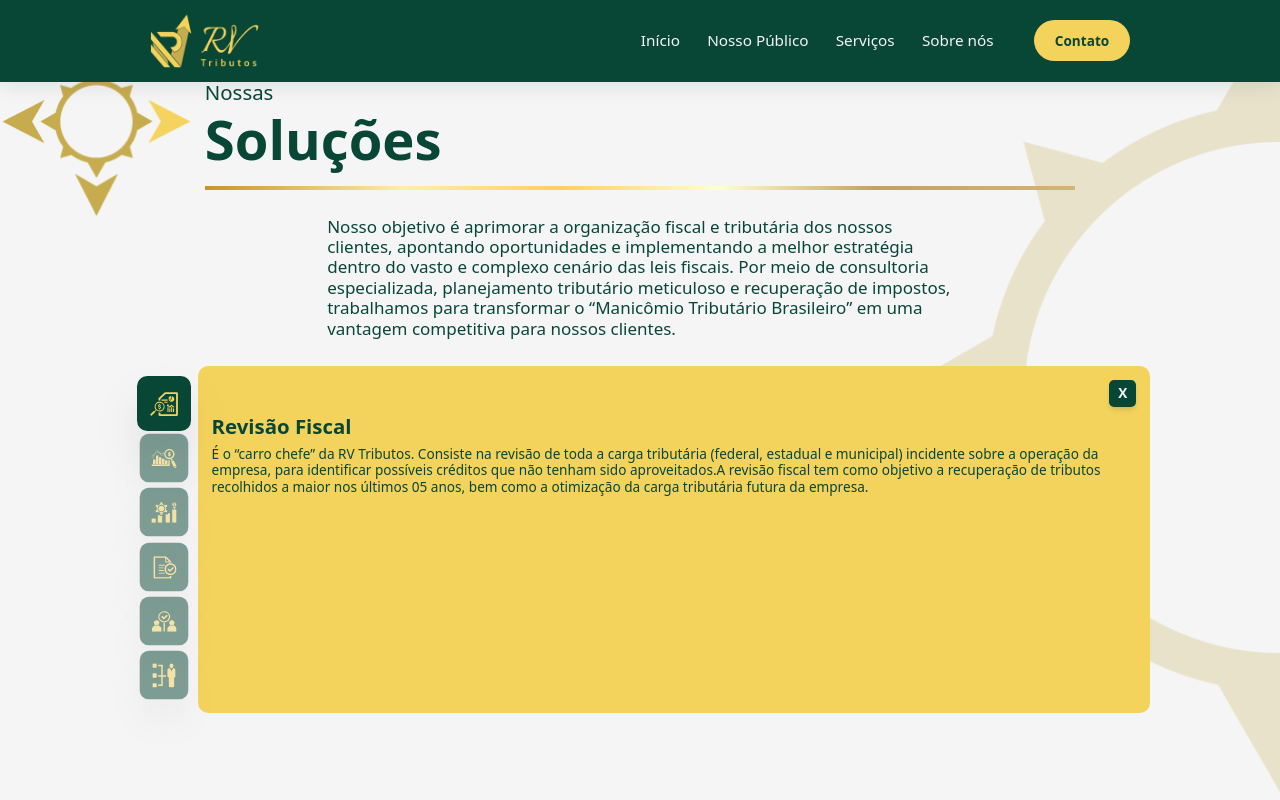
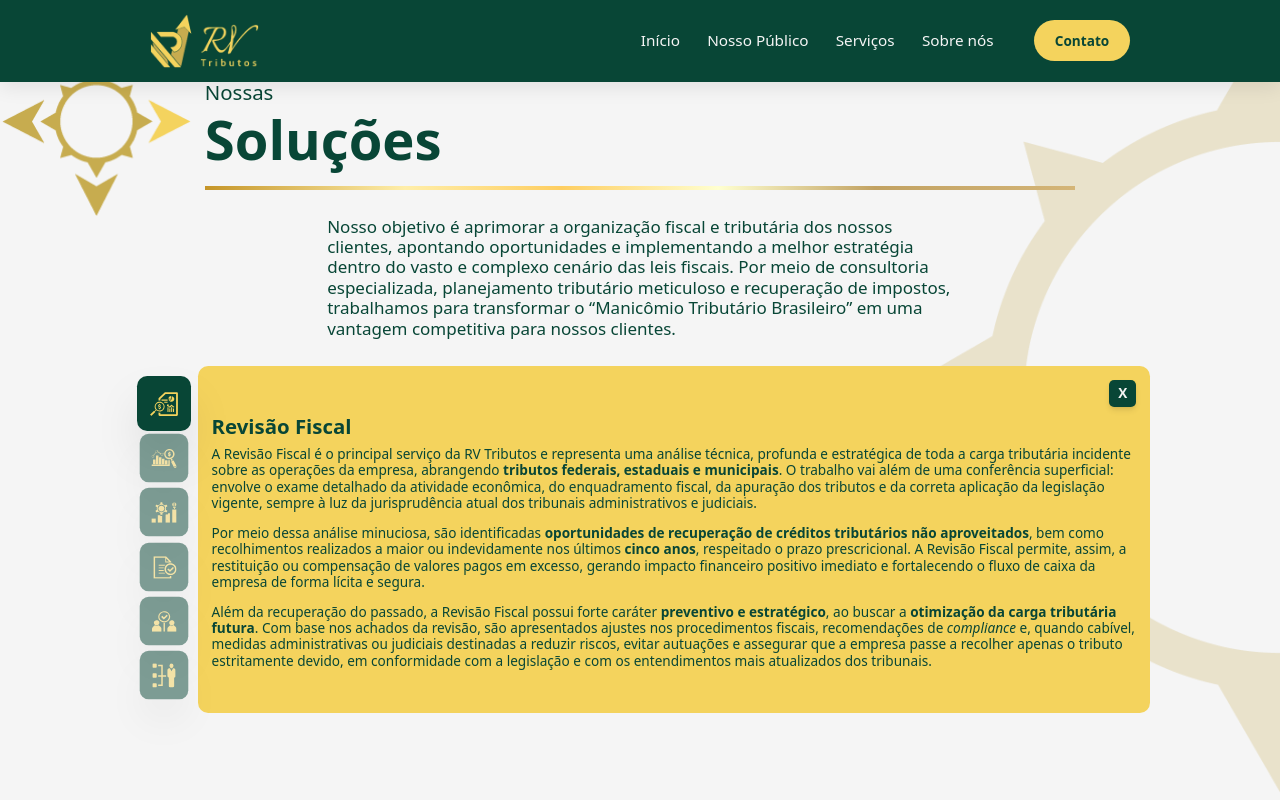
Before and after one commit to hagartelles/rv-tributos-new, a Next.js app: page / in a window 1280 px wide. Both pictures are taken after a click on the button 379 px from the left and 2110 px from the top of the page. Shown: the part 1710-2510 px from the top of the page. Built offline with nearby package versions, Linux system fonts and the light colour scheme; a web font is replaced by a local one.

Commit message:
update: updated data from services offered

```diff
--- a/src/components/main/sections/expertises/expertisesData.tsx
+++ b/src/components/main/sections/expertises/expertisesData.tsx
@@ -12,7 +12,7 @@ export const servicesData = [
         mobileImage: '/mobile/gerente_joia.webp',
         alt:"Gestor fazendo sinal de positivo aprovando o planejamento tributário",
         desktopImage: '/desktop/gerente_joia.webp',
-        description: 'Lorem ipsum dolor sit amet, consectetuer adipiscing elit, sed diam nonummy nibh euismod tincidunt ut laoreet dolore magna aliquam erat',
+        description: 'Atuação focada em créditos de insumos, classificação fiscal, incentivos produtivos e redução segura da carga tributária industrial.',
         longDescription: 'Detalhes específicos para Indústria. Falamos sobre IPI, ICMS, créditos tributários na compra de insumos e como otimizar a cadeia produtiva para evitar bitributação e garantir conformidade fiscal com máxima eficiência.',
     },
     {
--- a/src/components/main/sections/servicesOffered/Services.tsx
+++ b/src/components/main/sections/servicesOffered/Services.tsx
@@ -77,9 +77,9 @@ export default function Services() {
                                         </button>
 
                                         {/* Título abaixo do botão */}
-                                        <p className={`text-rv-green ${activeId ? `hidden` : `visible`} font-display font-bold text-center transition-all duration-300 ${activeId ? 'text-[0.6rem]' : 'text-[clamp(1rem,3.5vw,2rem)]'}`}>
+                                        <div className={`text-rv-green ${activeId ? `hidden` : `visible`} font-display font-bold text-center transition-all duration-300 ${activeId ? 'text-[0.6rem]' : 'text-[clamp(1rem,3.5vw,2rem)]'}`}>
                                             {service.title}
-                                        </p>
+                                        </div>
                                     </div>
                                 );
                             })}
--- a/src/components/main/sections/servicesOffered/servicesData.tsx
+++ b/src/components/main/sections/servicesOffered/servicesData.tsx
@@ -8,49 +8,121 @@ export const servicesList = [
     {
         id: 1,
         name: 'Revisão Fiscal',
-        alt:'Ícone representando análise minuciosa de documentos para Revisão Fiscal',
+        alt: 'Ícone representando análise minuciosa de documentos para Revisão Fiscal',
         title: <>Revisão <br />Fiscal</>,
         icon: '/revisao_fiscal.svg',
-        description: 'É o “carro chefe” da RV Tributos. Consiste na revisão de toda a carga tributária (federal, estadual e municipal) incidente sobre a operação da empresa, para identificar possíveis créditos que não tenham sido aproveitados.A revisão fiscal tem como objetivo a recuperação de tributos recolhidos a maior nos últimos 05 anos, bem como a otimização da carga tributária futura da empresa.'
+        description: (
+            <>
+                <p className="mb-4">
+                    A Revisão Fiscal é o principal serviço da RV Tributos e representa uma análise técnica, profunda e estratégica de toda a carga tributária incidente sobre as operações da empresa, abrangendo <strong>tributos federais, estaduais e municipais</strong>. O trabalho vai além de uma conferência superficial: envolve o exame detalhado da atividade econômica, do enquadramento fiscal, da apuração dos tributos e da correta aplicação da legislação vigente, sempre à luz da jurisprudência atual dos tribunais administrativos e judiciais.
+                </p>
+                <p className="mb-4">
+                    Por meio dessa análise minuciosa, são identificadas <strong>oportunidades de recuperação de créditos tributários não aproveitados</strong>, bem como recolhimentos realizados a maior ou indevidamente nos últimos <strong>cinco anos</strong>, respeitado o prazo prescricional. A Revisão Fiscal permite, assim, a restituição ou compensação de valores pagos em excesso, gerando impacto financeiro positivo imediato e fortalecendo o fluxo de caixa da empresa de forma lícita e segura.
+                </p>
+                <p>
+                    Além da recuperação do passado, a Revisão Fiscal possui forte caráter <strong>preventivo e estratégico</strong>, ao buscar a <strong>otimização da carga tributária futura</strong>. Com base nos achados da revisão, são apresentados ajustes nos procedimentos fiscais, recomendações de <em>compliance</em> e, quando cabível, medidas administrativas ou judiciais destinadas a reduzir riscos, evitar autuações e assegurar que a empresa passe a recolher apenas o tributo estritamente devido, em conformidade com a legislação e com os entendimentos mais atualizados dos tribunais.
+                </p>
+            </>
+        ),
     },
     {
         id: 2,
         name: 'Planejamento Tributário',
-        alt:"Ícone estratégico ilustrando o serviço de Planejamento Tributário",
+        alt: "Ícone estratégico ilustrando o serviço de Planejamento Tributário",
         title: <>Planejamento <br /> Tributário</>,
         icon: '/planejamento_tributario.svg',
-        description: 'Análise de toda a estrutura comercial, logística e operacional da empresa, para apontar medidas que reduzam a carga tributária incidente, tal como o apontamento do regime de tributação mais vantajoso; eventuais benefícios fiscais que possam ser utilizados; sugestões de melhorias logísticas e na aquisição de produtos/serviços, além de possíveis alterações societárias para organização e proteção patrimonial.'
+        description: (
+            <>
+                <p className="mb-4">
+                    O Planejamento Tributário consiste em uma análise estratégica e integrada de toda a <strong>estrutura comercial, logística, operacional e societária</strong> da empresa, com o objetivo de identificar medidas lícitas capazes de <strong>reduzir a carga tributária</strong> e aumentar a eficiência econômica do negócio. O trabalho é desenvolvido a partir do estudo aprofundado das atividades exercidas, da cadeia de suprimentos, da forma de comercialização e da estrutura de custos, sempre com estrita observância à legislação tributária e à jurisprudência dos tribunais administrativos e judiciais.
+                </p>
+                <p className="mb-4">
+                    Neste serviço, realizamos o estudo do <strong>enquadramento no regime de tributação mais vantajoso</strong> (Simples Nacional, Lucro Presumido ou Lucro Real), com simulações comparativas e projeções financeiras, bem como a identificação de <strong>benefícios fiscais, incentivos e regimes especiais</strong> eventualmente aplicáveis à atividade da empresa. Também são avaliadas oportunidades relacionadas à reorganização logística, à forma de aquisição de insumos e serviços e à correta classificação fiscal de operações, buscando reduzir a incidência tributária sem aumento de riscos fiscais.
+                </p>
+                <p>
+                    Além disso, o Planejamento Tributário pode abranger ajustes na <strong>estrutura societária</strong>, com foco na organização do negócio, na eficiência operacional e na <strong>proteção patrimonial</strong>, sempre respeitando os limites legais e evitando práticas que possam ser caracterizadas como evasão fiscal. Ao final, a empresa passa a contar com um modelo tributário mais racional, seguro e alinhado à sua realidade operacional, proporcionando economia recorrente, previsibilidade fiscal e suporte sólido para o crescimento sustentável.
+                </p>
+            </>
+        ),
     },
     {
         id: 3,
         name: 'Incentivos Fiscais',
-        alt:"Ícone de mão recebendo benefício, simbolizando Incentivos Fiscais",
+        alt: "Ícone de mão recebendo benefício, simbolizando Incentivos Fiscais",
         title: <>Incentivos <br />Fiscais</>,
         icon: '/incentivos_fiscais.svg',
-        description: 'Este serviço é essencial para agregar inteligência tributária à operação logística da sua empresa. Auxiliaremos a estruturação de novos negócios ou melhoria da operação atual mediante o apontamento de benefícios fiscais estaduais, municipais e federais que possam ser utilizados na operação. Faremos todo o processo de requisição do incentivo fiscal junto ao Ente Federativo concedente, bem como o alinhamento dos processos internos da empresa para escrituração contábil e fiscal do benefício.'
+        description: (
+            <>
+                <p className="mb-4">
+                    O serviço de Incentivos Fiscais é fundamental para agregar <strong>inteligência tributária à operação logística e operacional</strong> da empresa, permitindo a redução legítima da carga tributária por meio da correta utilização de benefícios concedidos pelos entes federativos. A atuação da RV Tributos envolve a análise detalhada do modelo de negócios, da cadeia logística e da localização das operações, com o objetivo de identificar <strong>incentivos fiscais estaduais, municipais e federais</strong> compatíveis com a atividade exercida e com os planos de expansão da empresa.
+                </p>
+                <p className="mb-4">
+                    A partir desse diagnóstico, auxiliamos tanto na <strong>estruturação de novos negócios</strong> quanto na <strong>otimização de operações já existentes</strong>, indicando regimes especiais, créditos presumidos, reduções de base de cálculo, isenções ou diferimentos aplicáveis. Todo o trabalho é desenvolvido com base na legislação vigente e nos requisitos formais exigidos pelos entes concedentes, assegurando que a fruição do benefício ocorra de forma segura e sustentável, sem exposição a riscos fiscais futuros.
+                </p>
+                <p>
+                    Além da identificação das oportunidades, a RV Tributos atua de forma completa no <strong>processo de requerimento do incentivo fiscal</strong> junto ao ente federativo competente, acompanhando cada etapa até a efetiva concessão. Paralelamente, promovemos o alinhamento dos processos internos da empresa, orientando a correta escrituração contábil e fiscal dos benefícios obtidos, bem como a adequação de rotinas e controles internos, garantindo conformidade, transparência e a plena materialização dos ganhos tributários na operação.
+                </p>
+            </>
+        ),
     },
     {
         id: 4,
         name: 'Compliance',
-        alt:"Escudo de proteção simbolizando Compliance e segurança jurídica",
+        alt: "Escudo de proteção simbolizando Compliance e segurança jurídica",
         title: <>Compliance</>,
         icon: '/compliance.svg',
-        description: 'Revisão de conformidade da tributação e preenchimento das obrigações acessórias entregues pela empresa, com o objetivo de identificar e apontar possíveis irregularidades considerando as as exigências impostas pelas Receitas Federal, Estadual e Municipal.'
+        description: (
+            <>
+                <p className="mb-4">
+                    O serviço de Compliance Tributário consiste na <strong>revisão técnica da conformidade fiscal da empresa</strong>, abrangendo tanto a correta apuração dos tributos quanto o adequado <strong>preenchimento e envio das obrigações acessórias</strong> exigidas pelas Administrações Tributárias Federal, Estadual e Municipal. A atuação tem como objetivo assegurar que as informações prestadas ao Fisco estejam alinhadas à legislação vigente, aos atos normativos e aos entendimentos administrativos aplicáveis, reduzindo significativamente o risco de autuações e penalidades.
+                </p>
+                <p className="mb-4">
+                    Nesse trabalho, é realizada uma <strong>análise minuciosa das declarações, escriturações e demonstrativos fiscais</strong>, tais como EFD, DCTF, ECF, EFD-Contribuições, SPED Fiscal, entre outros, confrontando os dados informados com a realidade operacional e contábil da empresa. A partir dessa verificação, são identificadas <strong>inconsistências, omissões ou enquadramentos incorretos</strong>, bem como oportunidades de correção preventiva antes de qualquer procedimento fiscalizatório.
+                </p>
+                <p>
+                    Como resultado, a empresa passa a contar com um <strong>ambiente fiscal mais seguro e previsível</strong>, com recomendações claras para a regularização de eventuais irregularidades e para o aprimoramento dos controles internos. O Compliance Tributário não apenas mitiga riscos fiscais e contingências futuras, como também fortalece a governança corporativa, assegurando que a empresa atue em conformidade com as exigências das Receitas Federal, Estadual e Municipal, de forma organizada, transparente e sustentável.
+                </p>
+            </>
+        ),
     },
     {
         id: 5,
         name: 'Assessoria Mensal',
-        alt:"Calendário ilustrando o acompanhamento da Assessoria Mensal Contínua",
+        alt: "Calendário ilustrando o acompanhamento da Assessoria Mensal Contínua",
         title: <>Assessoria <br /> Mensal</>,
         icon: '/assessoria_mensal.svg',
-        description: 'É o serviço mais completo prestado pela RV Tributos. A assessoria mensal engloba todos os serviços prestados pela RV, mediante o acompanhamento e fechamento da escrituração fiscal, contábil e tributária da empresa, e inclui reuniões mensais para entender eventuais mudanças na operação, sempre buscando reduzir a carga tributária com eficiência e segurança jurídica.'
+        description: (
+            <>
+                <p className="mb-4">
+                    A Assessoria Tributária Mensal é o serviço mais completo oferecido pela <strong>RV Tributos</strong>, reunindo, de forma integrada e contínua, todas as frentes de atuação da consultoria. Trata-se de um <strong>acompanhamento técnico permanente</strong> da escrituração fiscal, contábil e tributária da empresa, com foco não apenas na conformidade com a legislação, mas também na <strong>identificação constante de oportunidades</strong> de economia tributária e mitigação de riscos.
+                </p>
+                <p className="mb-4">
+                    No âmbito operacional, a RV Tributos atua de forma próxima ao time interno da empresa, acompanhando o <strong>fechamento mensal das apurações</strong>, revisando critérios adotados, classificações fiscais, regimes de tributação e cumprimento das obrigações acessórias. Esse monitoramento contínuo permite corrigir desvios de forma imediata, antecipar potenciais questionamentos do Fisco e assegurar que os tributos estejam sendo recolhidos de maneira correta e eficiente.
+                </p>
+                <p>
+                    Além disso, a Assessoria Mensal inclui <strong>reuniões periódicas de alinhamento</strong>, voltadas à compreensão de eventuais mudanças na operação, na estrutura societária ou no modelo de negócios da empresa. A partir dessas informações, são propostas <strong>soluções tributárias seguras e estrategicamente fundamentadas</strong>, sempre com base na legislação e na jurisprudência aplicáveis, garantindo redução da carga tributária com previsibilidade, segurança jurídica e suporte contínuo para a tomada de decisões empresariais.
+                </p>
+            </>
+        ),
     },
     {
         id: 6,
         name: 'Gestão de Passivos',
-        alt:"Gráfico financeiro representando a Gestão de Passivos Tributários",
+        alt: "Gráfico financeiro representando a Gestão de Passivos Tributários",
         title: <>Gestão <br />de Passivos</>,
         icon: '/gestao_passivos.svg',
-        description: 'Estruturação de plano de contenção e redução do passivo tributário em aberto da empresa, mediante discussão judicial dos débitos ou por meio de simulação e negociação de transações tributárias.'
+        description: (
+            <>
+                <p className="mb-4">
+                    A Gestão de Passivos Tributários tem como objetivo a <strong>contenção, organização e redução do passivo fiscal</strong> da empresa, por meio de uma atuação estratégica e juridicamente fundamentada sobre os débitos tributários em aberto. Inicialmente, é realizado um diagnóstico completo do passivo existente, com a análise da natureza dos débitos, dos entes envolvidos, dos estágios de cobrança (administrativo ou judicial) e dos riscos jurídicos associados a cada exigência fiscal.
+                </p>
+                <p className="mb-4">
+                    Com base nesse levantamento, são estruturadas <strong>estratégias personalizadas de enfrentamento do passivo</strong>, que podem envolver a <strong>discussão administrativa ou judicial dos débitos</strong>, quando identificadas ilegalidades, inconstitucionalidades ou vícios formais, bem como a avaliação da viabilidade econômica e jurídica de cada medida. A atuação é pautada em precedentes consolidados e na legislação vigente, sempre buscando a melhor relação entre redução do passivo, segurança jurídica e preservação do caixa da empresa.
+                </p>
+                <p>
+                    Paralelamente, a RV Tributos atua na <strong>simulação, estruturação e negociação de transações tributárias</strong>, parcelamentos ou programas de regularização fiscal, analisando condições de desconto, prazos e impactos financeiros. O objetivo é permitir que a empresa regularize sua situação fiscal de forma planejada, sustentável e alinhada à sua capacidade financeira, reduzindo contingências, evitando bloqueios e restrições, e restabelecendo a plena regularidade perante o Fisco.
+                </p>
+            </>
+        ),
     }
 ];
```
